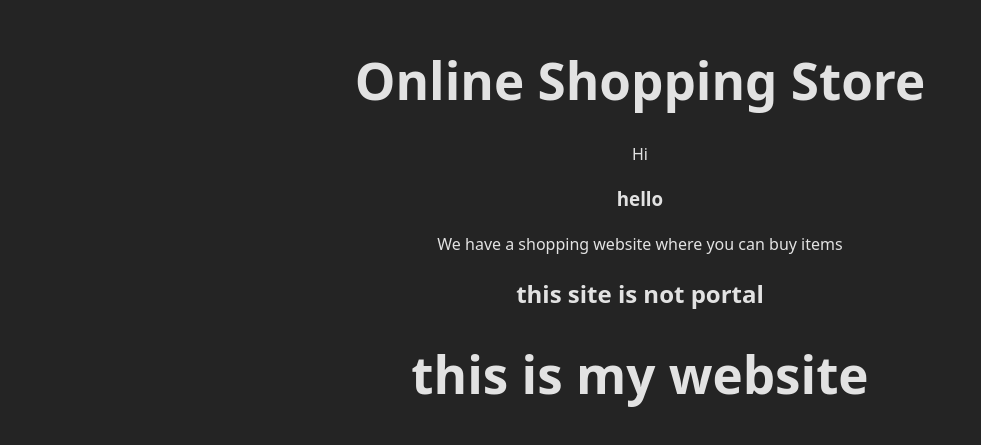
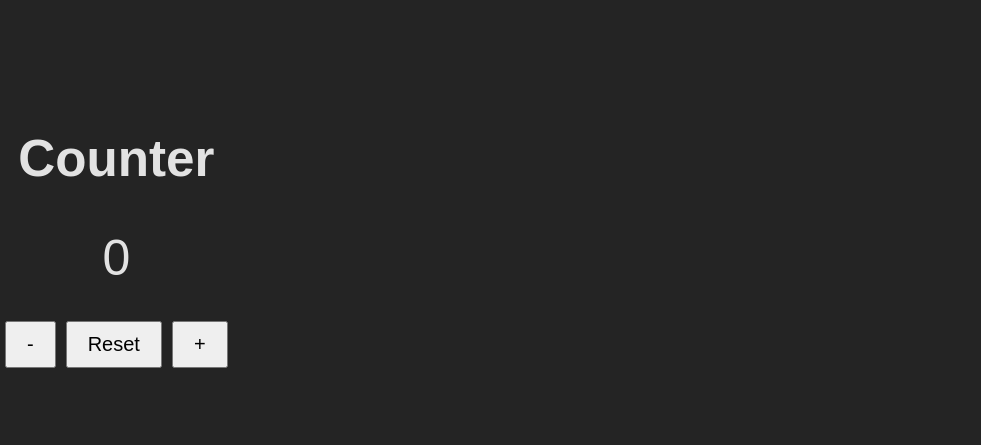
Before and after one commit to ifrairshadmalikk/Devops, a React (Vite) app: page / in a window 1280 px wide. Shown: the part 173-618 px from the top of the page, without its empty margins (0-981 px from the left). Built offline with nearby package versions, Linux system fonts and the light colour scheme.

Commit message:
Counter added

```diff
--- a/src/App.jsx
+++ b/src/App.jsx
@@ -1,18 +1,23 @@
-import './App.css'
+import React, { useState } from 'react';
 
 function App() {
+  const [count, setCount] = useState(0);
 
+  const increase = () => setCount(count + 1);
+  const decrease = () => setCount(count - 1);
+  const reset = () => setCount(0);
 
   return (
-    <>
-      <h1>Online Shopping Store</h1>
-      <p>Hi </p>
-      <h3>hello</h3>
-      <p>We have a shopping website where you can buy items</p>
-      <h2>this site is not portal</h2>
-      <h1>this is my website</h1>
-    </>
-  )
+    <div style={{ textAlign: 'center', marginTop: '50px', fontFamily: 'Arial' }}>
+      <h1>Counter</h1>
+      <div style={{ fontSize: '50px', margin: '20px' }}>{count}</div>
+      <div>
+        <button onClick={decrease} style={{ fontSize: '20px', padding: '10px 20px', margin: '5px' }}>-</button>
+        <button onClick={reset} style={{ fontSize: '20px', padding: '10px 20px', margin: '5px' }}>Reset</button>
+        <button onClick={increase} style={{ fontSize: '20px', padding: '10px 20px', margin: '5px' }}>+</button>
+      </div>
+    </div>
+  );
 }
 
 export default App;
```
